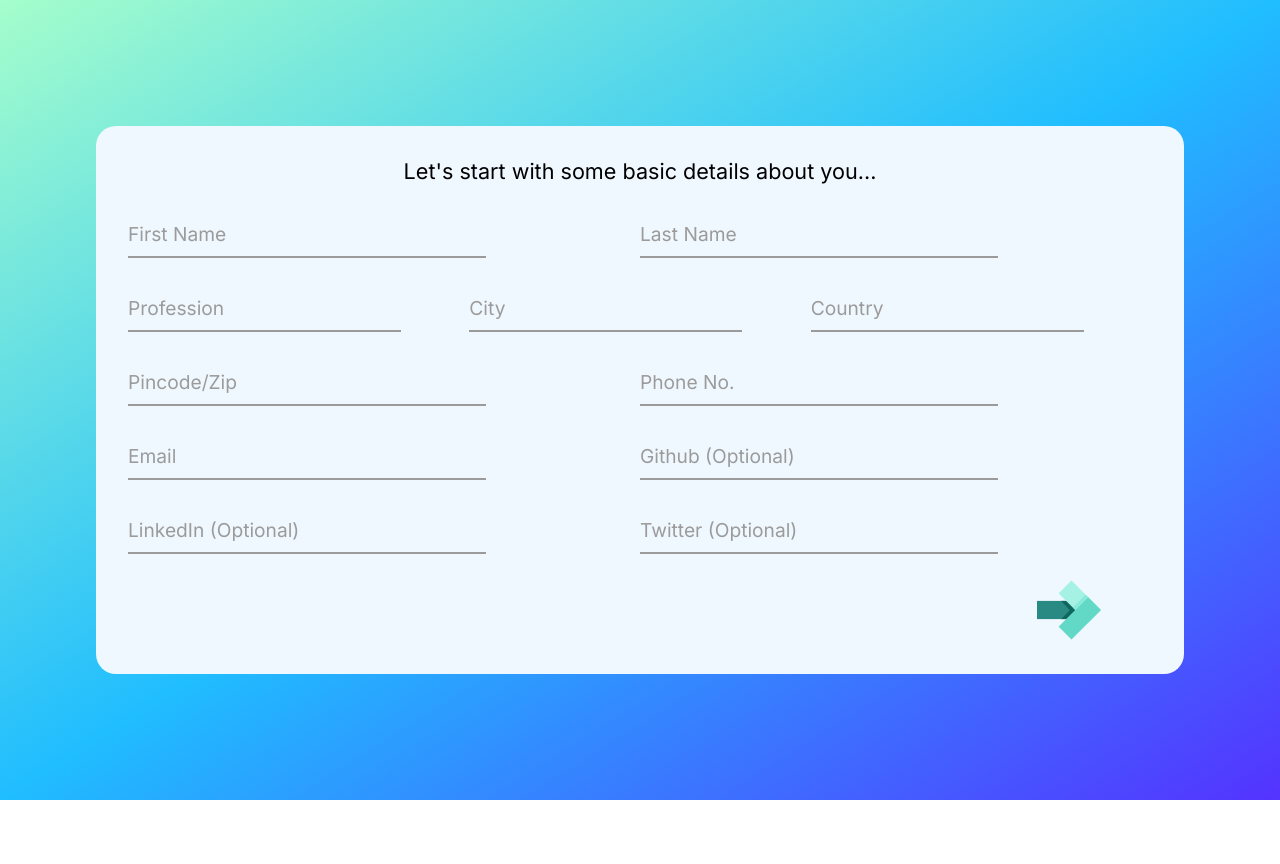
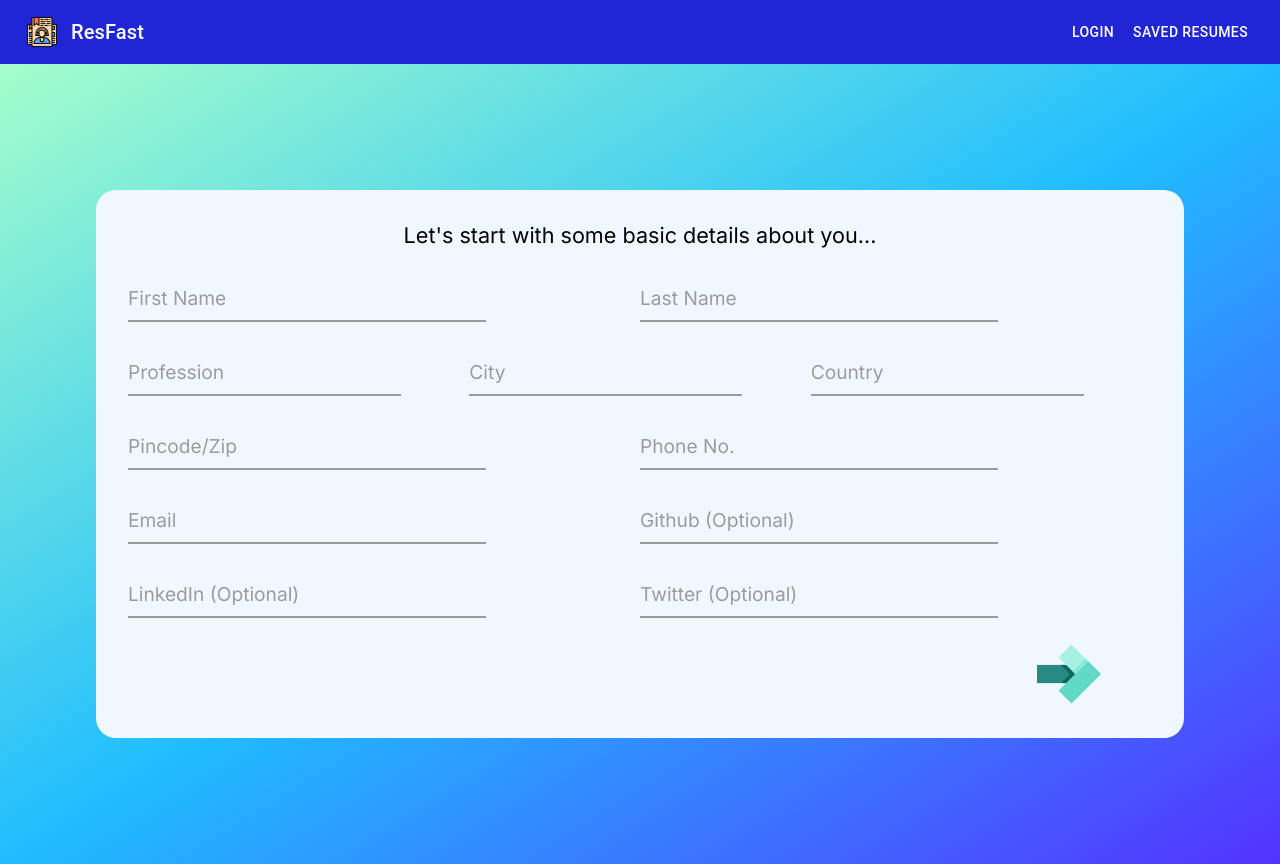
Before and after one commit to amalvatsa/resume-builder-1, a React (Create React App) app in the folder frontend/: page / in a window 1280 px wide. Both pictures are taken after a click on the button "Create your resume". Before the commit the page ends 800 px from the top, so only its background shows below. Built offline with nearby package versions, Linux system fonts and the light colour scheme.

Commit message:
Added navbar

```diff
--- a/frontend/package.json
+++ b/frontend/package.json
@@ -3,9 +3,14 @@
   "version": "0.1.0",
   "private": true,
   "dependencies": {
+    "@emotion/react": "^11.9.3",
+    "@emotion/styled": "^11.9.3",
+    "@mui/icons-material": "^5.8.4",
+    "@mui/material": "^5.8.6",
     "@testing-library/jest-dom": "^5.16.2",
     "@testing-library/react": "^12.1.4",
     "@testing-library/user-event": "^13.5.0",
+    "axios": "^0.27.2",
     "draft-js": "^0.11.7",
     "html2canvas": "^1.4.1",
     "jspdf": "^2.5.1",
--- a/frontend/src/App.js
+++ b/frontend/src/App.js
@@ -1,4 +1,5 @@
 import React, { useState } from "react";
+import Navbar from "./components/Navbar";
 import Homepage from "./components/Homepage";
 import BasicDetails from "./components/BasicDetails/BasicDetails";
 import WorkHistory from "./components/WorkHistory/WorkHistory";
@@ -70,10 +71,16 @@ function App() {
 
   const incrementCurrentSection = () => {
     setCurrentSection((prevValue) => prevValue + 1);
+    setTimeout(() => {
+      window.scrollTo({ top: 0, behavior: "smooth" });
+    }, 0);
   };
 
   const decrementCurrentSection = () => {
     setCurrentSection((prevValue) => prevValue - 1);
+    setTimeout(() => {
+      window.scrollTo({ top: 0, behavior: "smooth" });
+    }, 0);
   };
 
   const handleBasicDataChange = (event) => {
@@ -224,6 +231,9 @@ function App() {
   return (
     <div className="App">
       {currentSection === 0 && <Homepage nextPage={incrementCurrentSection} />}
+      {currentSection !== 0 && (
+        <Navbar onLogoClick={() => setCurrentSection(0)} />
+      )}
       {currentSection === 1 && (
         <BasicDetails
           nextPage={incrementCurrentSection}
--- /dev/null
+++ b/frontend/src/components/Navbar.js
@@ -0,0 +1,41 @@
+import * as React from "react";
+import AppBar from "@mui/material/AppBar";
+import Box from "@mui/material/Box";
+import Toolbar from "@mui/material/Toolbar";
+import Typography from "@mui/material/Typography";
+import Button from "@mui/material/Button";
+import { IconButton } from "@mui/material";
+import logo from "../images/logo.png";
+
+const Navbar = ({ onLogoClick }) => {
+  return (
+    <Box sx={{ flexGrow: 1 }}>
+      <AppBar position="static" style={{ backgroundColor: "#2026d6" }}>
+        <Toolbar>
+          <IconButton
+            size="small"
+            edge="start"
+            aria-label="website logo"
+            onClick={onLogoClick}
+          >
+            <img
+              src={logo}
+              alt="website logo"
+              style={{
+                width: "32px",
+                height: "32px",
+              }}
+            ></img>
+          </IconButton>
+          <Typography variant="h6" component="div" sx={{ flexGrow: 1, ml: 1 }}>
+            ResFast
+          </Typography>
+          <Button color="inherit">Login</Button>
+          <Button color="inherit">Saved Resumes</Button>
+        </Toolbar>
+      </AppBar>
+    </Box>
+  );
+};
+
+export default Navbar;
```
Also changed, not shown: frontend/src/images/logo.png (added), 1 other file (tests, documents, lock files or other folders).
